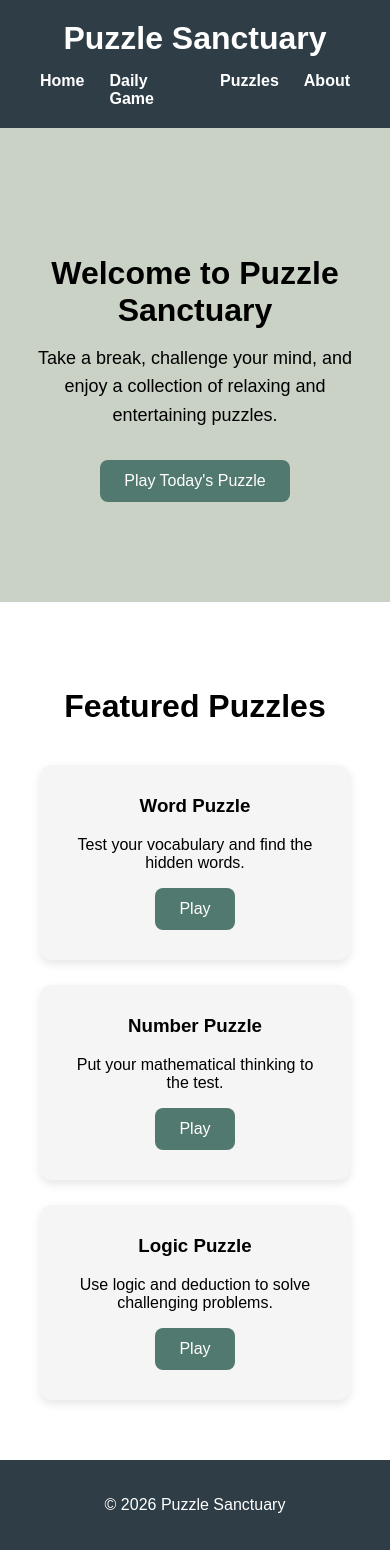
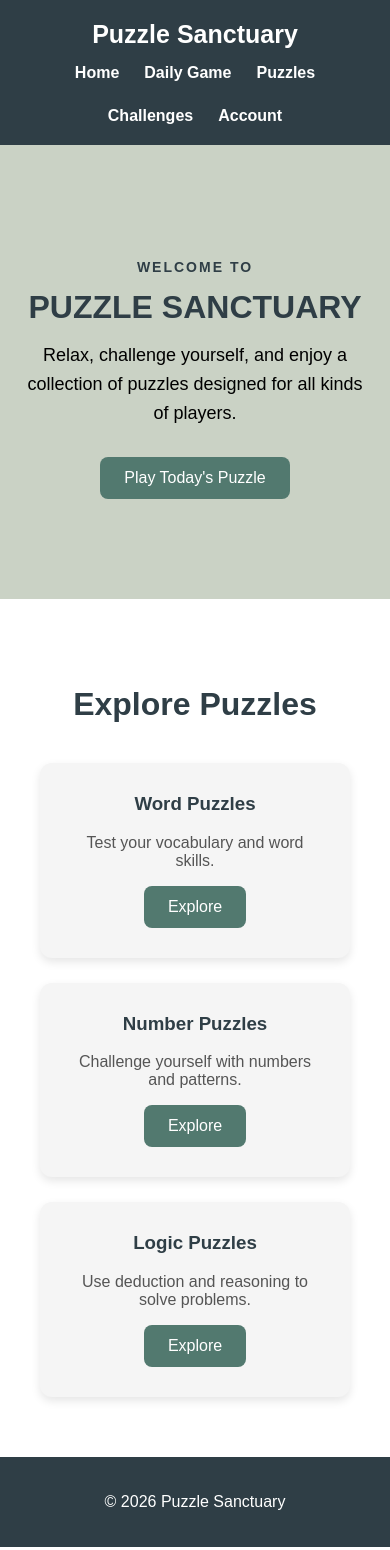
Before and after one commit to DSI64/Puzzle-Sanctuary, a React (Vite) app in the folder Frontend/: page / in a window 390 px wide. Built offline with nearby package versions, Linux system fonts and the light colour scheme.

Commit message:
Changes to Files

```diff
--- a/Frontend/package.json
+++ b/Frontend/package.json
@@ -11,7 +11,8 @@
   },
   "dependencies": {
     "react": "^19.2.8",
-    "react-dom": "^19.2.8"
+    "react-dom": "^19.2.8",
+    "react-router-dom": "^7.18.3"
   },
   "devDependencies": {
     "@types/react": "^19.2.18",
--- a/Frontend/src/App.css
+++ b/Frontend/src/App.css
@@ -1,22 +1,38 @@
+:root {
+  --background: #ffffff;
+  --surface: #f5f5f5;
+  --primary: #2f3e46;
+  --primary-dark: #354f52;
+  --accent: #52796f;
+  --light: #cad2c5;
+  --text: #222222;
+}
+
+/* General */
+
 .app {
   min-height: 100vh;
   display: flex;
   flex-direction: column;
 }
 
-/* Navigation Bar */
+/* Navigation */
 
 .navbar {
   display: flex;
   justify-content: space-between;
   align-items: center;
   padding: 20px 40px;
-  background: #2f3e46;
+  background: var(--primary);
   color: white;
 }
 
 .logo {
   margin: 0;
+  color: white;
+  text-decoration: none;
+  font-size: 25px;
+  font-weight: bold;
 }
 
 .navbar nav {
@@ -24,20 +40,14 @@
   gap: 25px;
 }
 
-.navbar a {
+.navbar nav a {
   color: white;
   text-decoration: none;
   font-weight: bold;
 }
 
-.navbar a:hover {
-  text-decoration: underline;
-}
-
-/* Main */
-
-main {
-  flex: 1;
+.navbar nav a:hover {
+  color: var(--light);
 }
 
 /* Hero */
@@ -45,33 +55,43 @@ main {
 .hero {
   text-align: center;
   padding: 100px 20px;
-  background: #cad2c5;
+  background: var(--light);
 }
 
-.hero h2 {
-  font-size: 42px;
-  margin-bottom: 15px;
+.hero-label {
+  font-size: 14px;
+  font-weight: bold;
+  letter-spacing: 2px;
+  color: var(--primary);
 }
 
-.hero p {
+.hero h1 {
+  font-size: 42px;
+  margin: 10px 0 15px;
+  color: var(--primary);
+}
+
+.hero p:not(.hero-label) {
   max-width: 600px;
   margin: 0 auto 30px;
   font-size: 18px;
   line-height: 1.6;
 }
 
+/* Buttons */
+
 button {
   border: none;
   padding: 12px 24px;
   border-radius: 8px;
-  background: #52796f;
+  background: var(--accent);
   color: white;
   font-size: 16px;
   cursor: pointer;
 }
 
 button:hover {
-  background: #354f52;
+  background: var(--primary-dark);
 }
 
 /* Featured puzzles */
@@ -79,11 +99,13 @@ button:hover {
 .featured {
   padding: 60px 40px;
   text-align: center;
+  background: var(--background);
 }
 
 .featured h2 {
   font-size: 32px;
   margin-bottom: 40px;
+  color: var(--primary);
 }
 
 .puzzle-grid {
@@ -97,12 +119,29 @@ button:hover {
 .puzzle-card {
   padding: 30px;
   border-radius: 12px;
-  background: #f5f5f5;
+  background: var(--surface);
   box-shadow: 0 4px 10px rgba(0, 0, 0, 0.1);
 }
 
 .puzzle-card h3 {
   margin-top: 0;
+  color: var(--primary);
+}
+
+.puzzle-card p {
+  color: #555;
+}
+
+/* Other pages */
+
+.page {
+  flex: 1;
+  padding: 80px 40px;
+  text-align: center;
+}
+
+.page h1 {
+  color: var(--primary);
 }
 
 /* Footer */
@@ -110,22 +149,28 @@ button:hover {
 footer {
   padding: 20px;
   text-align: center;
-  background: #2f3e46;
+  background: var(--primary);
   color: white;
 }
 
-/* Mobile Layout */
+/* Mobile */
+
 @media (max-width: 768px) {
   .navbar {
     flex-direction: column;
     gap: 15px;
   }
 
+  .navbar nav {
+    flex-wrap: wrap;
+    justify-content: center;
+  }
+
   .puzzle-grid {
     grid-template-columns: 1fr;
   }
 
-  .hero h2 {
+  .hero h1 {
     font-size: 32px;
   }
 }
--- a/Frontend/src/App.jsx
+++ b/Frontend/src/App.jsx
@@ -1,59 +1,44 @@
+import { BrowserRouter, Routes, Route, Link } from "react-router-dom";
 import "./App.css";
+import Home from "./pages-jsx/Home";
+import DailyGame from "./pages-jsx/DailyGame";
+import Puzzles from "./pages-jsx/Puzzles";
+import Account from "./pages-jsx/Account";
+import Challenges from "./pages-jsx/Challenges";
 
 function App() {
   return (
+    <BrowserRouter>
       <div className="app">
+
         <header className="navbar">
-        <h1 className="logo">Puzzle Sanctuary</h1>
+          <Link to="/" className="logo">
+            Puzzle Sanctuary
+          </Link>
 
           <nav>
-          <a href="#">Home</a>
-          <a href="#">Daily Game</a>
-          <a href="#">Puzzles</a>
-          <a href="#">About</a>
+            <Link to="/">Home</Link>
+            <Link to="/daily">Daily Game</Link>
+            <Link to="/puzzles">Puzzles</Link>
+            <Link to="/challenges">Challenges</Link>
+            <Link to="/account">Account</Link>
           </nav>
         </header>
 
-      <main>
-        <section className="hero">
-          <h2>Welcome to Puzzle Sanctuary</h2>
-          <p>
-            Take a break, challenge your mind, and enjoy a collection of
-            relaxing and entertaining puzzles.
-          </p>
-
-          <button>Play Today's Puzzle</button>
-        </section>
-
-        <section className="featured">
-          <h2>Featured Puzzles</h2>
-
-          <div className="puzzle-grid">
-            <div className="puzzle-card">
-              <h3>Word Puzzle</h3>
-              <p>Test your vocabulary and find the hidden words.</p>
-              <button>Play</button>
-            </div>
-
-            <div className="puzzle-card">
-              <h3>Number Puzzle</h3>
-              <p>Put your mathematical thinking to the test.</p>
-              <button>Play</button>
-            </div>
-
-            <div className="puzzle-card">
-              <h3>Logic Puzzle</h3>
-              <p>Use logic and deduction to solve challenging problems.</p>
-              <button>Play</button>
-            </div>
-          </div>
-        </section>
-      </main>
+        <Routes>
+          <Route path="/" element={<Home />} />
+          <Route path="/daily" element={<DailyGame />} />
+          <Route path="/puzzles" element={<Puzzles />} />
+          <Route path="/challenges" element={<Challenges />} />
+          <Route path="/account" element={<Account />} />
+        </Routes>
 
         <footer>
           <p>© 2026 Puzzle Sanctuary</p>
         </footer>
+
       </div>
+    </BrowserRouter>
   );
 }
 
--- /dev/null
+++ b/Frontend/src/pages-jsx/Account.jsx
@@ -0,0 +1,13 @@
+function Account() {
+  return (
+    <main className="page">
+      <h1>Account</h1>
+
+      <p>
+        Your account, progress, and puzzle statistics will appear here.
+      </p>
+    </main>
+  );
+}
+
+export default Account;
--- /dev/null
+++ b/Frontend/src/pages-jsx/Challenges.jsx
@@ -0,0 +1,13 @@
+function Challenges() {
+  return (
+    <main className="page">
+      <h1>Challenges</h1>
+
+      <p>
+        Complete special challenges and missions to earn achievements.
+      </p>
+    </main>
+  );
+}
+
+export default Challenges;
--- /dev/null
+++ b/Frontend/src/pages-jsx/DailyGame.jsx
@@ -0,0 +1,12 @@
+function DailyGame() {
+  return (
+    <main className="page">
+      <h1>Daily Game</h1>
+      <p>
+        Today's puzzle will appear here.
+      </p>
+    </main>
+  );
+}
+
+export default DailyGame;
--- /dev/null
+++ b/Frontend/src/pages-jsx/Home.jsx
@@ -0,0 +1,44 @@
+import "../App.css";
+
+function Home() {
+  return (
+    <main>
+      <section className="hero">
+        <p className="hero-label">WELCOME TO</p>
+        <h1>PUZZLE SANCTUARY</h1>
+        <p>
+          Relax, challenge yourself, and enjoy a collection of puzzles
+          designed for all kinds of players.
+        </p>
+
+        <button>Play Today's Puzzle</button>
+      </section>
+
+      <section className="featured">
+        <h2>Explore Puzzles</h2>
+
+        <div className="puzzle-grid">
+          <div className="puzzle-card">
+            <h3>Word Puzzles</h3>
+            <p>Test your vocabulary and word skills.</p>
+            <button>Explore</button>
+          </div>
+
+          <div className="puzzle-card">
+            <h3>Number Puzzles</h3>
+            <p>Challenge yourself with numbers and patterns.</p>
+            <button>Explore</button>
+          </div>
+
+          <div className="puzzle-card">
+            <h3>Logic Puzzles</h3>
+            <p>Use deduction and reasoning to solve problems.</p>
+            <button>Explore</button>
+          </div>
+        </div>
+      </section>
+    </main>
+  );
+}
+
+export default Home;
--- /dev/null
+++ b/Frontend/src/pages-jsx/Puzzles.jsx
@@ -0,0 +1,12 @@
+function Puzzles() {
+  return (
+    <main className="page">
+      <h1>Puzzle Library</h1>
+      <p>
+        Browse all of the available puzzle games.
+      </p>
+    </main>
+  );
+}
+
+export default Puzzles;
```
Also changed, not shown: Frontend/Commands Used.txt, Frontend/src/pages-jsx/example.jsx (deleted), 1 other file (tests, documents, lock files or other folders). Lines whose indentation alone changed are shown as unchanged.
